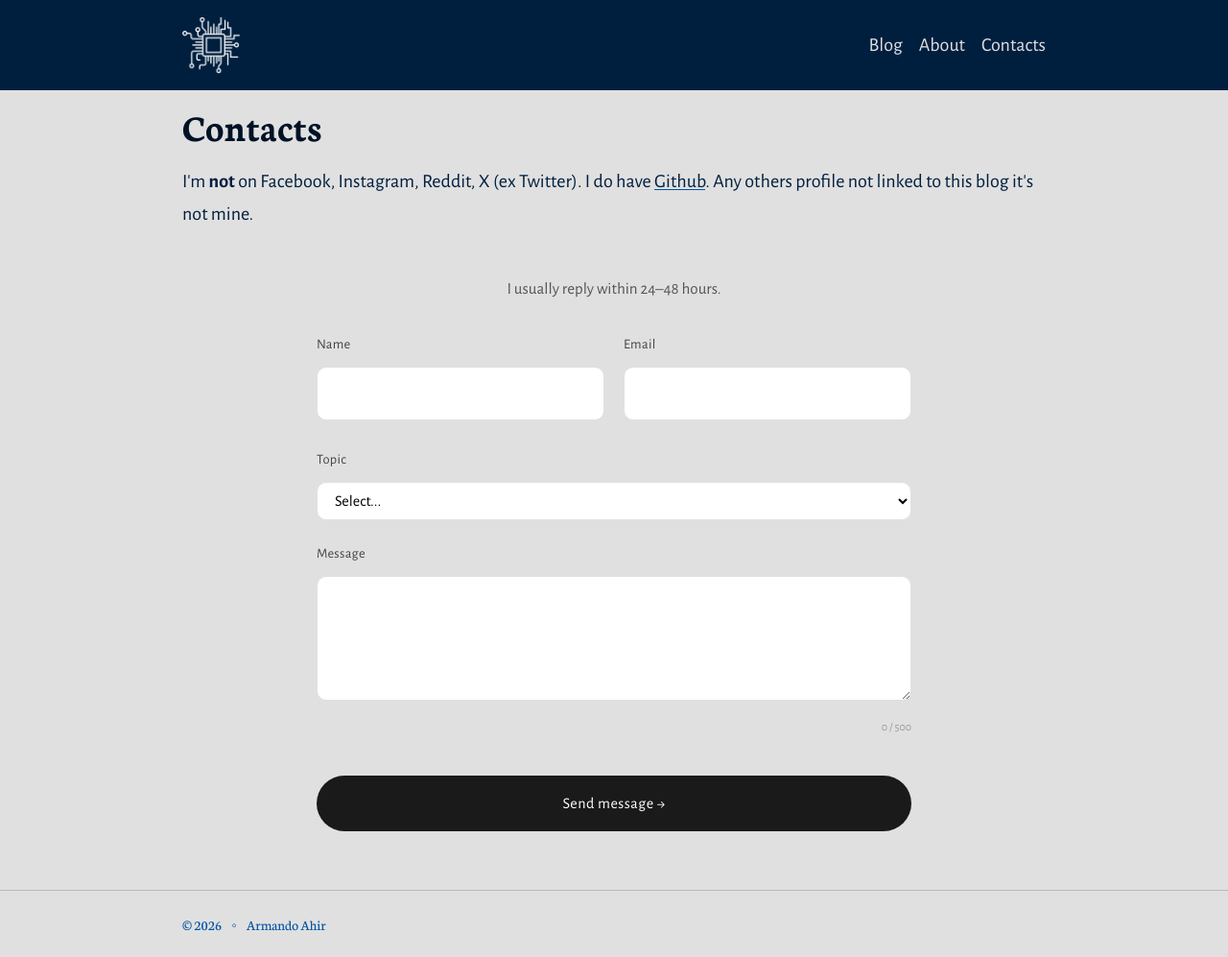
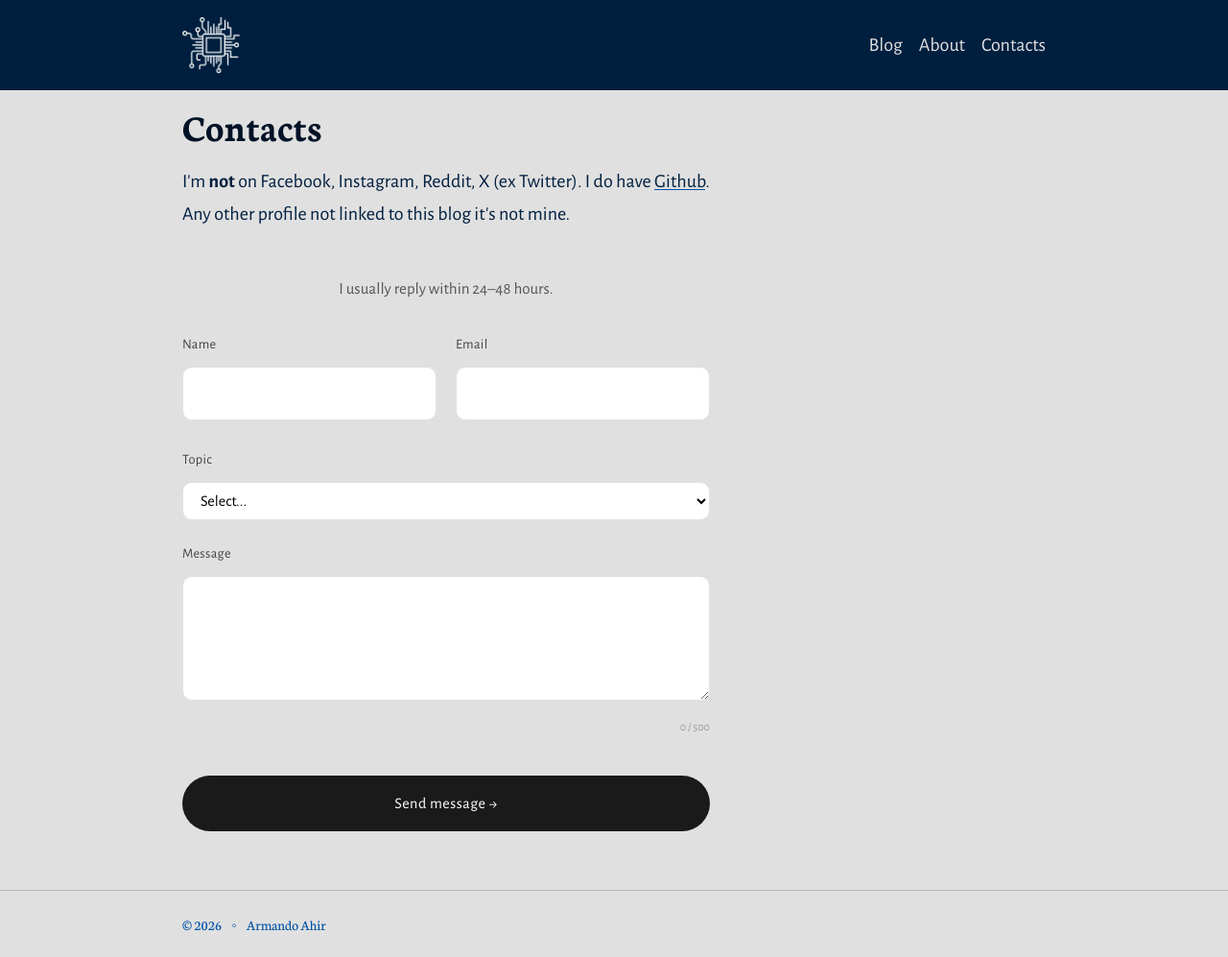
Before and after one commit to armandoahir/armandoahir.github.io, a Jekyll site: the page built from contact.md, in a window 1280 px wide. Shown: the whole page at 96% size. Built offline with Jekyll 4.4.1, drawn with Linux system fonts in a browser that asks for light colours; some of the changed lines change nothing that is shown.

Commit message:
[16th Apr] Fix contacts

```diff
--- a/contact.md
+++ b/contact.md
@@ -6,26 +6,25 @@
 <p>
   I'm <b>not</b> on Facebook, Instagram, Reddit, X (ex Twitter).
   I do have <a href="https://github.com/armandoahir"> Github</a>.
-  Any others profile not linked to this blog it's not mine.
+  <br>Any other profile not linked to this blog it's not mine.
 </p>
+
 <style>
-/* Reset e allineamento al tema del blog */
+/* Mailbox */
 * { box-sizing: border-box; }
 
-/* Contenitore principale centrato come il resto del blog */
 .page-content, .wrapper {
   max-width: 720px;
   margin: 0 auto;
   padding: 0 20px;
 }
 
-/* Stile del form */
 .contact-form {
   max-width: 620px;
   margin: 2rem auto;
 }
 
-/* Testo della descrizione - uniformato al blog */
+
 .contact-description {
   color: #555;
   font-size: 1rem;
@@ -34,7 +33,7 @@
   text-align: center;
 }
 
-/* Griglia per nome ed email */
+
 .row {
   display: grid;
   grid-template-columns: 1fr 1fr;
```
